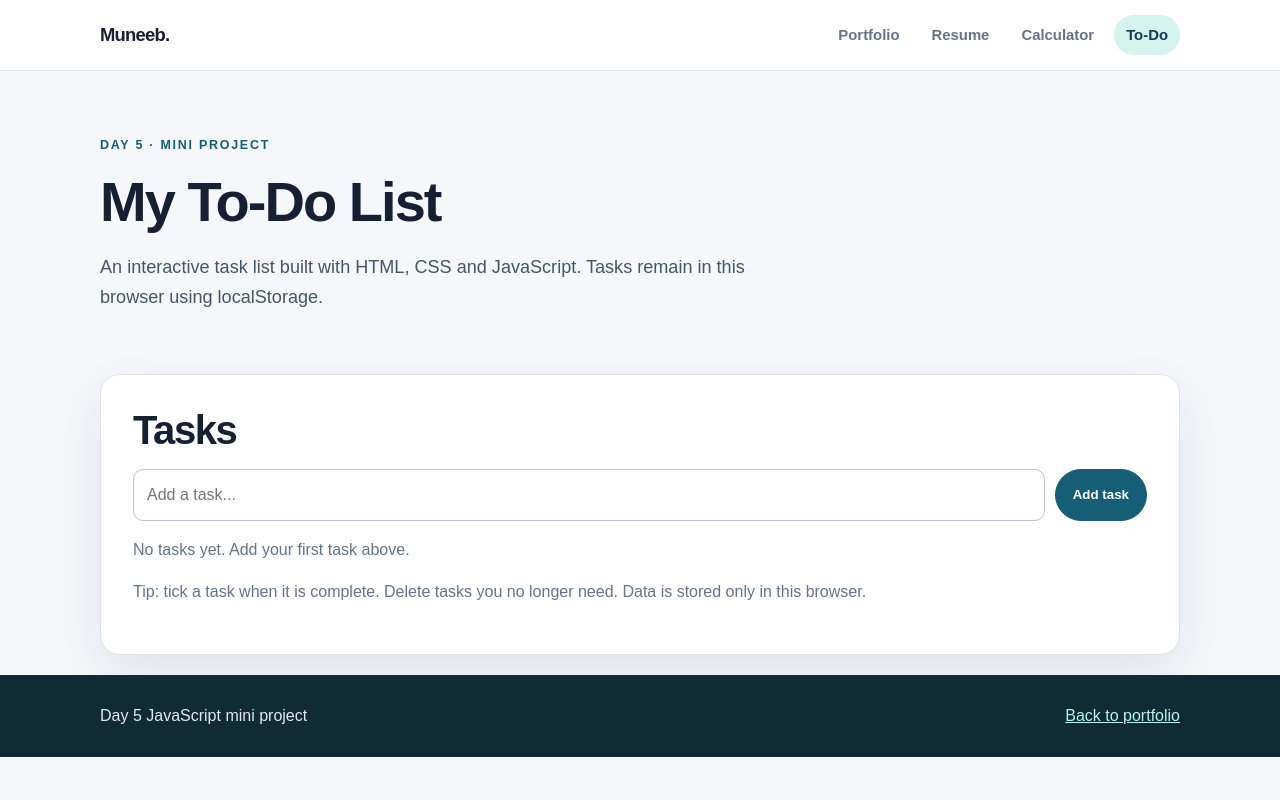
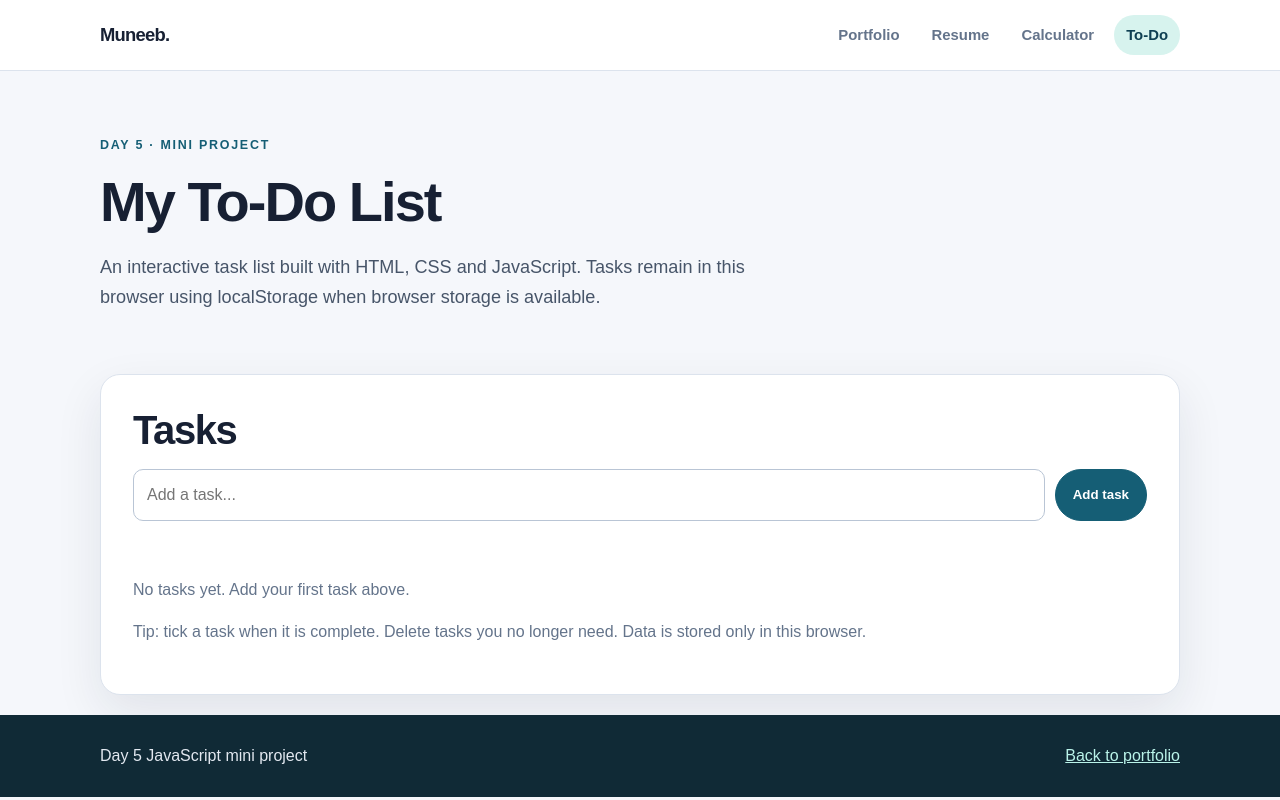
Before and after one commit to Muneeb-PT/add-on_class_profile, a plain HTML site: page todo.html in a window 1280 px wide. Drawn offline with Linux system fonts and the light colour scheme.

Commit message:
fix: show local storage availability feedback

```diff
--- a/todo.html
+++ b/todo.html
@@ -4,8 +4,8 @@
 <body>
 <header class="site-header"><div class="container nav-wrap"><a class="brand" href="index.html">Muneeb.</a><button class="menu-toggle" aria-expanded="false" aria-controls="main-nav">Menu</button><nav class="nav-links" id="main-nav" aria-label="Main navigation"><a href="index.html">Portfolio</a><a href="resume.html">Resume</a><a href="calculator.html">Calculator</a><a href="todo.html" aria-current="page">To-Do</a></nav></div></header>
 <main class="container">
-<section class="page-intro"><p class="eyebrow">Day 5 · Mini project</p><h1>My To-Do List</h1><p class="lead">An interactive task list built with HTML, CSS and JavaScript. Tasks remain in this browser using localStorage.</p></section>
-<section class="panel"><h2>Tasks</h2><form class="todo-form" id="todo-form"><label class="sr-only" for="task">New task</label><input id="task" name="task" type="text" maxlength="120" placeholder="Add a task..." required><button class="button" type="submit">Add task</button></form><ul class="todo-list" id="todo-list" aria-live="polite"></ul><p class="muted">Tip: tick a task when it is complete. Delete tasks you no longer need. Data is stored only in this browser.</p></section>
+<section class="page-intro"><p class="eyebrow">Day 5 · Mini project</p><h1>My To-Do List</h1><p class="lead">An interactive task list built with HTML, CSS and JavaScript. Tasks remain in this browser using localStorage when browser storage is available.</p></section>
+<section class="panel"><h2>Tasks</h2><form class="todo-form" id="todo-form"><label class="sr-only" for="task">New task</label><input id="task" name="task" type="text" maxlength="120" placeholder="Add a task..." required><button class="button" type="submit">Add task</button></form><p class="status" id="storage-status" role="status" aria-live="polite"></p><ul class="todo-list" id="todo-list" aria-live="polite"></ul><p class="muted">Tip: tick a task when it is complete. Delete tasks you no longer need. Data is stored only in this browser.</p></section>
 </main>
 <footer><div class="container footer-row"><span>Day 5 JavaScript mini project</span><a href="index.html">Back to portfolio</a></div></footer>
 </body></html>
```
